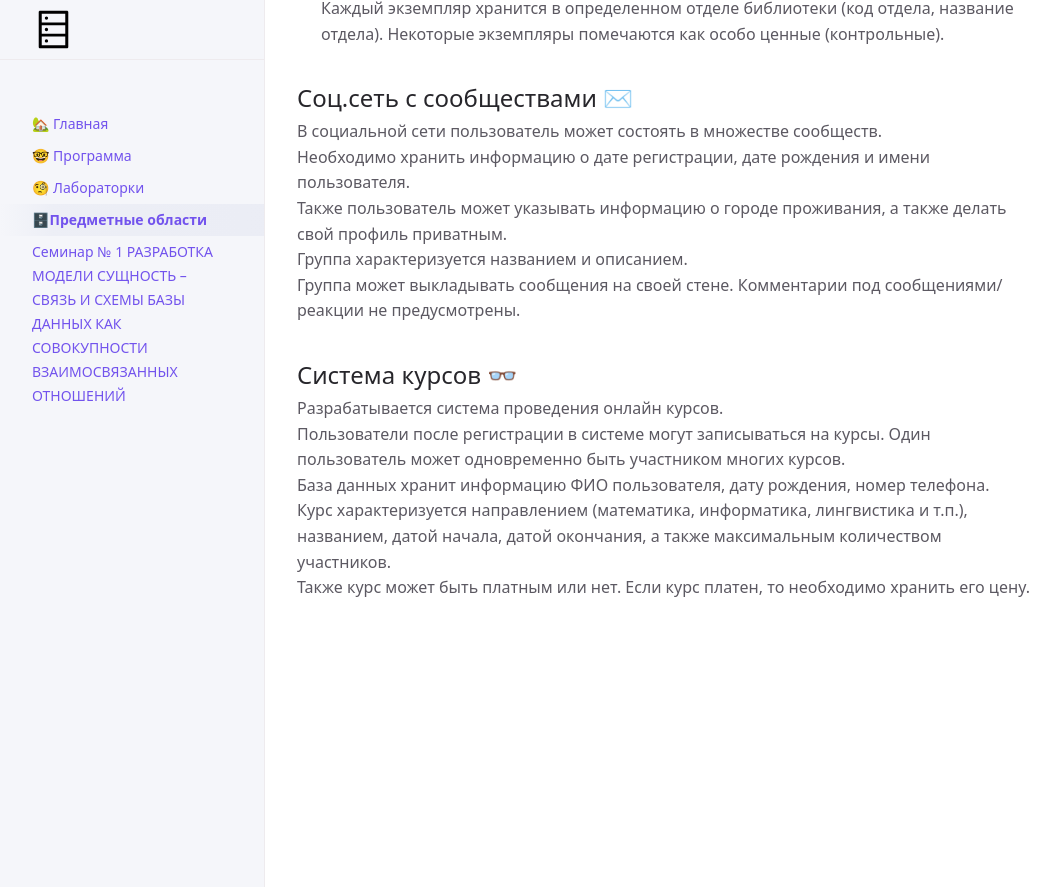
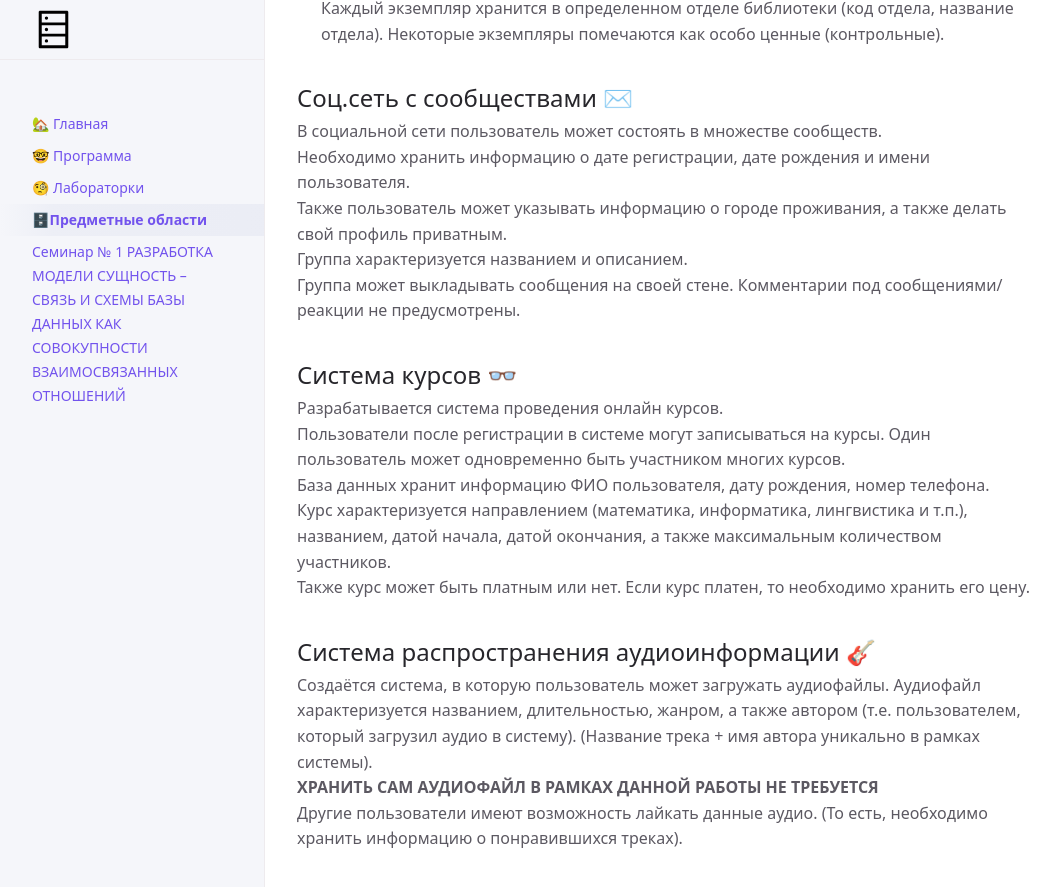
Before and after one commit to Das-dasein/db-lovefield, a Jekyll site: the page built from subject-domain.md, in a window 1280 px wide and 900 px high, scrolled down 2275 px. Shown: the top 887 px of the window, without its empty margins (107-1167 px from the left). Built offline with Jekyll 4.4.1, drawn with Linux system fonts in a browser that asks for light colours; our own code applies the rules of GitHub Pages for plain Markdown files; a script that is not in the unit is left out; before the commit the page ends 2924 px from its top, so only the background shows below that.

Commit message:
Update subject-domain.md

```diff
--- a/subject-domain.md
+++ b/subject-domain.md
@@ -74,3 +74,8 @@ nav_order: 4
 База данных хранит информацию ФИО пользователя, дату рождения, номер телефона. <br>
 Курс характеризуется направлением (математика, информатика, лингвистика и т.п.), названием, датой начала, датой окончания, а также максимальным количеством участников. <br>
 Также курс может быть платным или нет. Если курс платен, то необходимо хранить его цену.
+
+## Система распространения аудиоинформации 🎸
+Создаётся система, в которую пользователь может загружать аудиофайлы. Аудиофайл характеризуется названием, длительностью, жанром, а также автором (т.е. пользователем, который загрузил аудио в систему). (Название трека + имя автора уникально в рамках системы). <br>
+**ХРАНИТЬ САМ АУДИОФАЙЛ В РАМКАХ ДАННОЙ РАБОТЫ НЕ ТРЕБУЕТСЯ** <br>
+Другие пользователи имеют возможность лайкать данные аудио. (То есть, необходимо хранить информацию о понравившихся треках).
```
